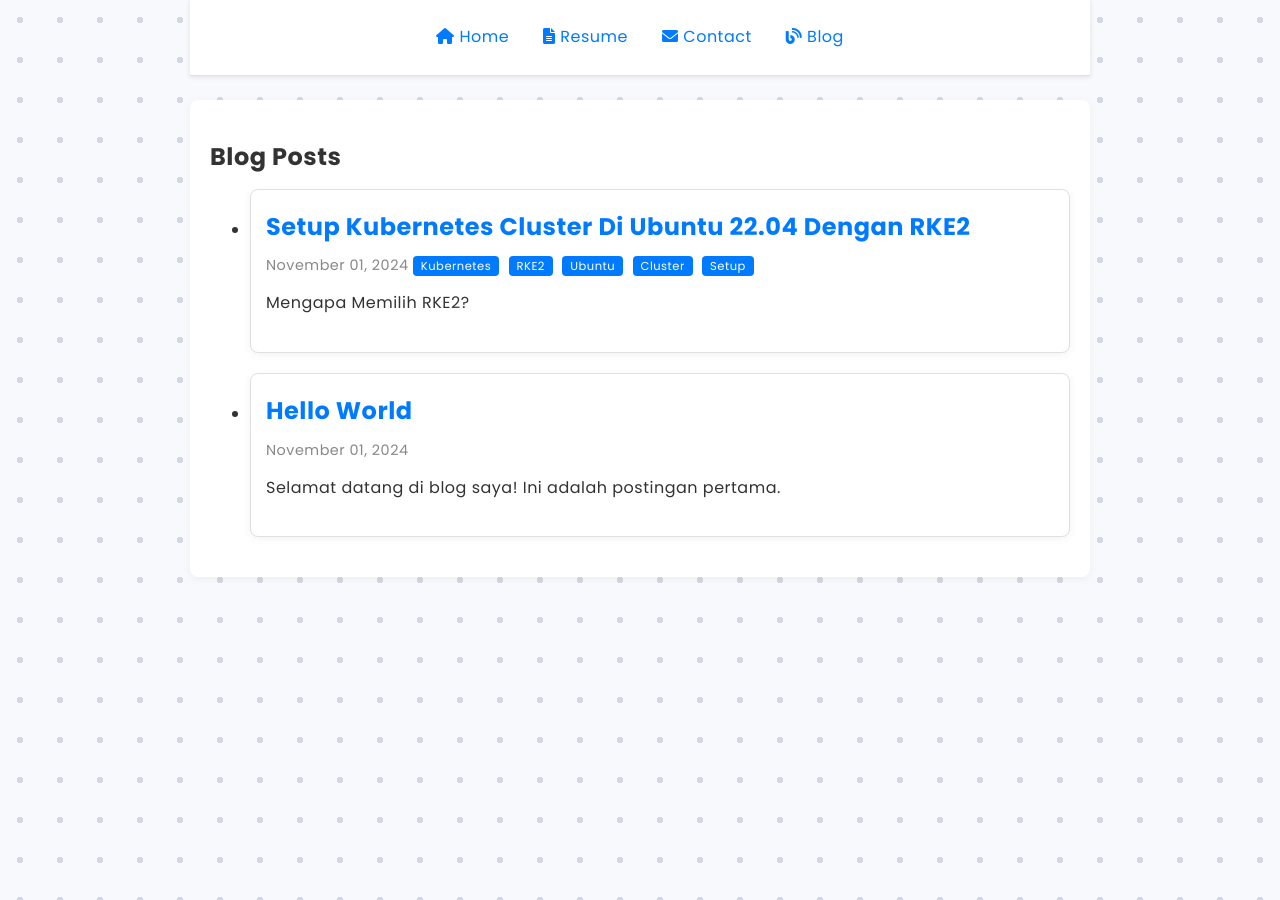
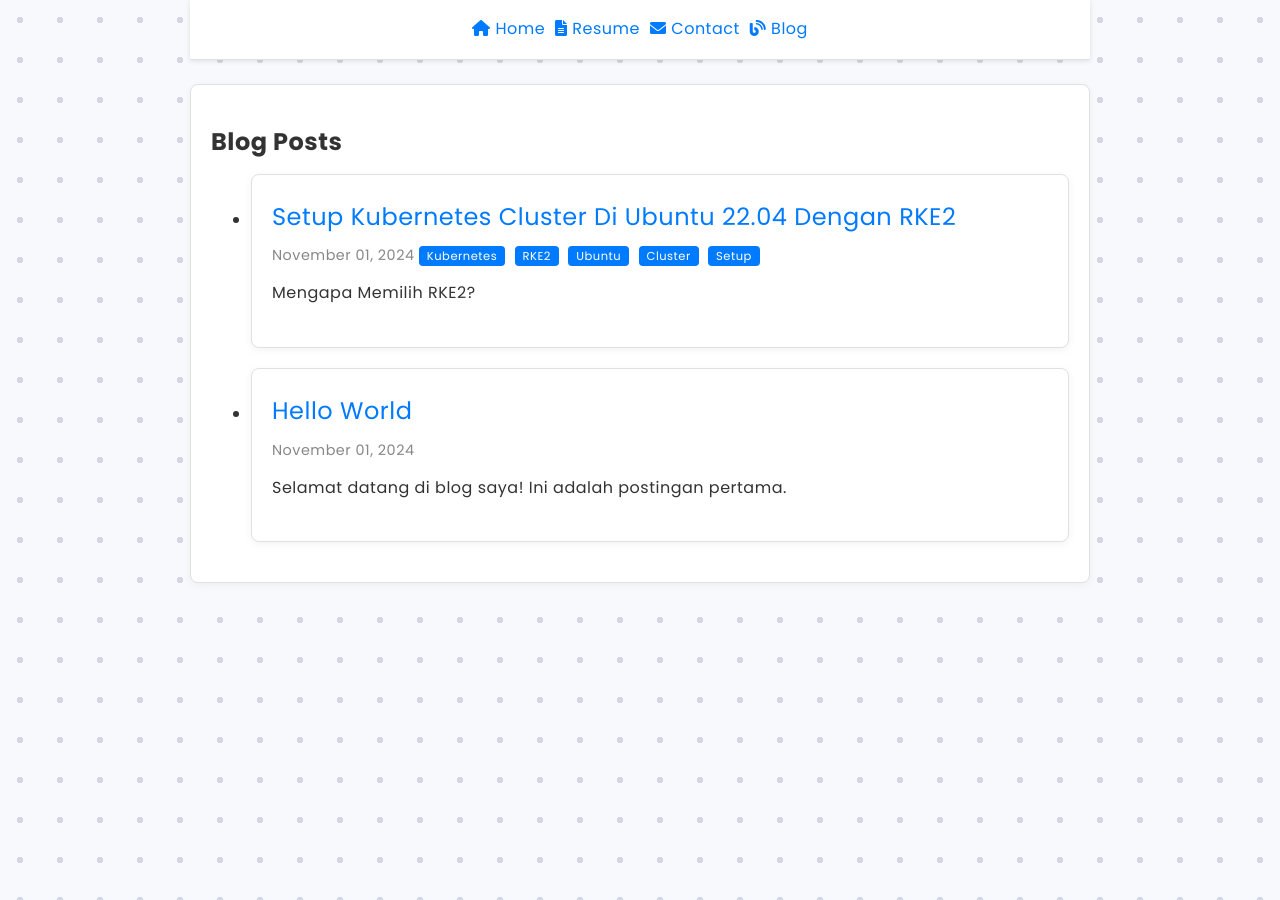
Before and after one commit to azizzailani/azizzailani.github.io, a Jekyll site: the page built from blog.md, in a window 1280 px wide. Built offline with Jekyll 4.4.1, drawn with Linux system fonts in a browser that asks for light colours.

Commit message:
style.css: Refactor styles for better organization and readability, introduce global reset and main container styling.

```diff
--- a/assets/css/style.css
+++ b/assets/css/style.css
@@ -1,14 +1,14 @@
 /* Import font Poppins dari Google Fonts */
 @import url('https://fonts.googleapis.com/css2?family=Poppins:wght@400;700&display=swap');
 
-/* Set box-sizing secara global untuk memastikan padding tidak mempengaruhi lebar */
+/* Global Reset */
 *,
 *::before,
 *::after {
     box-sizing: border-box;
 }
 
-/* Gaya dasar untuk seluruh halaman dengan background polkadot */
+/* Gaya Dasar */
 body {
     font-family: 'Poppins', sans-serif;
     color: #333;
@@ -22,23 +22,27 @@
     letter-spacing: 0.5px;
     background-image: radial-gradient(circle, #d3d7e3 3px, transparent 3px);
     background-size: 40px 40px;
-    padding: 0;
 }
 
-/* Kontainer Utama untuk Header dan Main */
+/* Kontainer Utama */
+.container,
+.post-list {
+    width: 100%;
+    max-width: 900px;
+    list-style-type: none;
+    padding: 0;
+    margin: 0 auto;
+    gap: 1.5rem;
+}
+
 .container {
     display: grid;
     grid-template-columns: 1fr;
     grid-template-rows: auto 1fr;
-    width: 100%;
-    max-width: 900px;
-    padding: 0;
-    gap: 1.5rem;
 }
 
 /* Header */
 header {
-    grid-row: 1 / 2;
     width: 100%;
     background-color: #ffffff;
     padding: 15px;
@@ -52,66 +56,49 @@
     align-items: center;
 }
 
-/* Navigasi */
+/* Navigasi dan Tautan */
 nav {
     display: flex;
-    flex-direction: row;
+    justify-content: center;
     gap: 10px;
-    justify-content: center;
     width: 100%;
 }
 
-nav a {
+nav a,
+.post-title {
     color: #007bff;
     text-decoration: none;
     font-weight: 500;
-    padding: 8px 12px;
-    border-radius: 4px;
     transition: all 0.3s ease-in-out;
-    position: relative;
 }
 
-nav a::after {
-    content: '';
-    position: absolute;
-    bottom: -4px;
-    left: 50%;
-    width: 0;
-    height: 2px;
-    background-color: #0056b3;
-    transition: width 0.3s ease, left 0.3s ease;
+nav a:hover,
+.post-title:hover {
+    color: #003d80;
+    text-decoration: underline;
 }
 
-nav a:hover {
-    color: #003d80;
-}
-
-nav a:hover::after {
-    width: 100%;
-    left: 0;
+.post-title {
+    font-size: 1.5em;
 }
 
 /* Konten Utama */
-main {
-    grid-row: 2 / 3;
+main,
+.post-item {
     width: 100%;
+    background-color: #ffffff;
     padding: 20px;
-    background-color: #ffffff;
     border-radius: 8px;
     box-shadow: 0 2px 8px rgba(0, 0, 0, 0.05);
     margin: 0;
+    border: 1px solid #e0e0e0;
 }
 
-/* Judul Seksi */
-.section-title {
-    font-size: 1.75em;
-    color: #333;
-    margin-bottom: 15px;
-    border-bottom: 2px solid #007bff;
-    padding-bottom: 5px;
+.post-item {
+    margin-bottom: 20px;
 }
 
-/* Heading dan Typography */
+/* Gaya Judul dan Tipografi */
 h1,
 h2,
 h3,
@@ -130,12 +117,46 @@
     color: #0056b3;
 }
 
-/* Paragraf */
 p {
     margin-bottom: 1.2em;
     color: #444;
     line-height: 1.8;
     font-size: 1.1em;
+}
+
+.section-title {
+    font-size: 1.75em;
+    color: #333;
+    margin-bottom: 15px;
+    border-bottom: 2px solid #007bff;
+    padding-bottom: 5px;
+}
+
+/* Meta dan Tag */
+.post-meta {
+    font-size: 0.9em;
+    color: #888;
+    margin-top: 5px;
+}
+
+.post-tags .tag {
+    background-color: #007bff;
+    color: white;
+    padding: 2px 8px;
+    border-radius: 4px;
+    margin-right: 5px;
+    font-size: 0.8em;
+    text-decoration: none;
+}
+
+.post-tags .tag:hover {
+    background-color: #0056b3;
+}
+
+.post-excerpt {
+    font-size: 1em;
+    color: #333;
+    margin-top: 10px;
 }
 
 /* Responsif */
@@ -144,22 +165,9 @@
         max-width: 100%;
         padding: 10px;
     }
-
-    header {
-        padding: 15px;
-    }
-
-    main {
-        padding: 20px;
-        margin-top: 10px;
-    }
 }
 
 @media (max-width: 768px) {
-    body {
-        padding: 0;
-    }
-
     .container {
         max-width: 100%;
         gap: 1rem;
@@ -175,7 +183,6 @@
     }
 
     nav {
-        flex-direction: row;
         gap: 5px;
     }
 
@@ -184,10 +191,8 @@
         font-size: 0.9em;
     }
 
-    /* Konten Utama */
     main {
         padding: 15px;
-        margin-top: 10px;
         border-radius: 6px;
     }
 
@@ -213,7 +218,6 @@
     }
 }
 
-/* Media Query tambahan untuk layar besar */
 @media (min-width: 1400px) {
     .container {
         max-width: 1000px;
--- a/blog.md
+++ b/blog.md
@@ -3,7 +3,7 @@
 title: Blog
 ---
 
-<h1>Blog Posts</h1>
+# Blog Posts
 
 <div class="post-list">
     <ul>
@@ -27,59 +27,3 @@
     {% endfor %}
     </ul>
 </div>
-
-<style>
-    /* Styling untuk Blog List */
-    .post-list {
-        list-style-type: none;
-        padding: 0;
-        margin: 0;
-    }
-
-    .post-item {
-        margin-bottom: 20px;
-        padding: 15px;
-        background-color: #ffffff;
-        border: 1px solid #e0e0e0;
-        border-radius: 8px;
-        box-shadow: 0 2px 8px rgba(0, 0, 0, 0.05);
-    }
-
-    .post-title {
-        font-size: 1.5em;
-        font-weight: 600;
-        color: #007bff;
-        text-decoration: none;
-    }
-
-    .post-title:hover {
-        color: #0056b3;
-        text-decoration: underline;
-    }
-
-    .post-meta {
-        font-size: 0.9em;
-        color: #888;
-        margin-top: 5px;
-    }
-
-    .post-tags .tag {
-        background-color: #007bff;
-        color: white;
-        padding: 2px 8px;
-        border-radius: 4px;
-        margin-right: 5px;
-        text-decoration: none;
-        font-size: 0.8em;
-    }
-
-    .post-tags .tag:hover {
-        background-color: #0056b3;
-    }
-
-    .post-excerpt {
-        font-size: 1em;
-        color: #333;
-        margin-top: 10px;
-    }
-</style>
```
